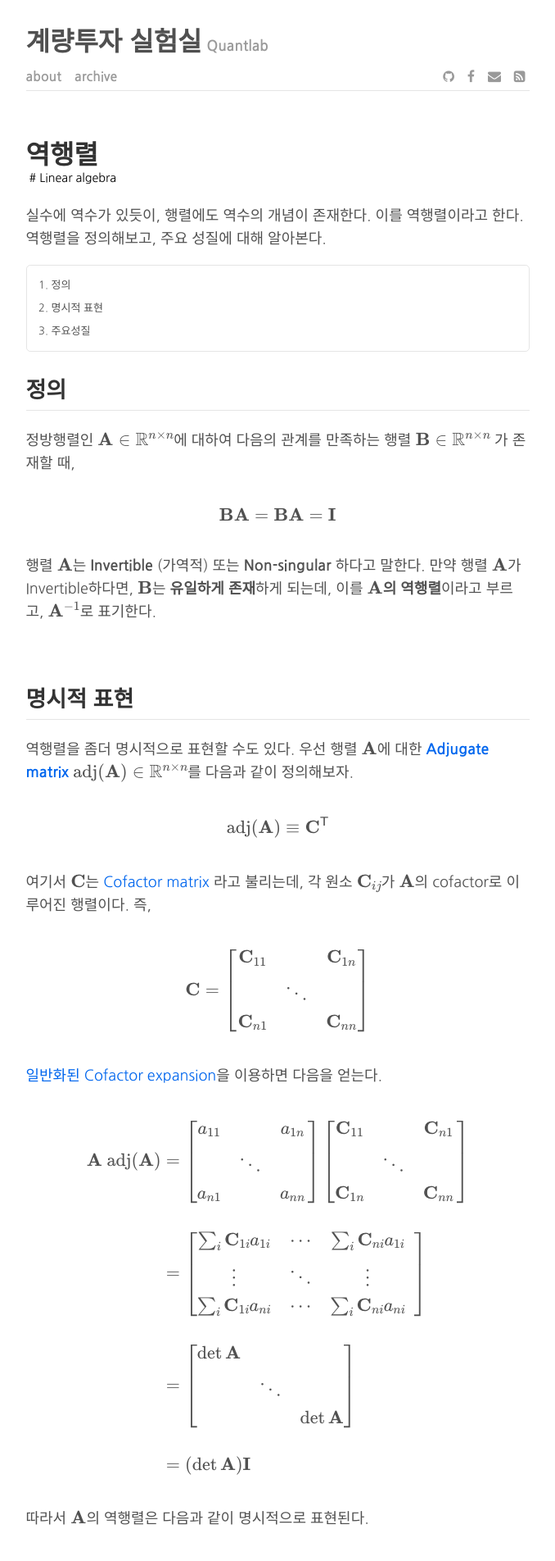
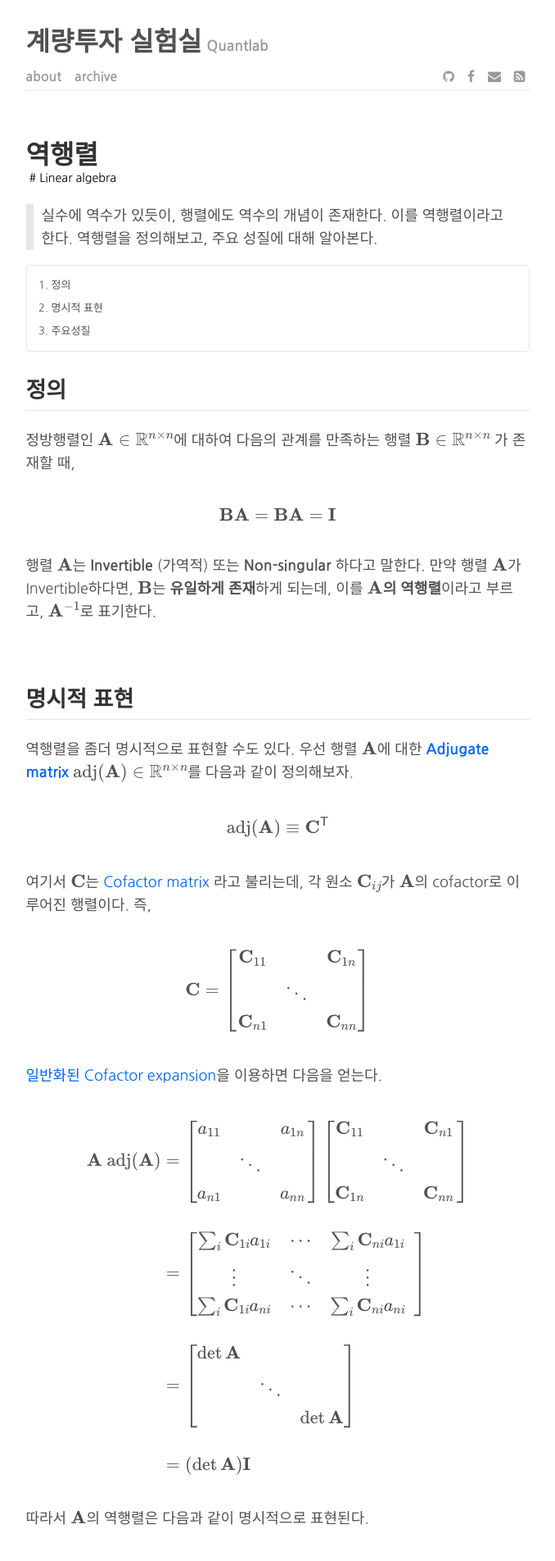
Before and after one commit to gem763/gem763.github.io, a Jekyll site: the page built from _posts/2018-02-12-역행렬.md, in a window 1280 px wide. Shown: the top 1904 px of the page at 82% size, without its empty margins (301-979 px from the left). Built offline with Jekyll 4.4.1, drawn with Linux system fonts in a browser that asks for light colours; formulas are drawn with MathJax 3; comment, search, counter and statistics services are not loaded.

Commit message:
Uploaded by https://stackedit.io/

```diff
--- a/_posts/2018-02-12-역행렬.md
+++ b/_posts/2018-02-12-역행렬.md
@@ -7,7 +7,7 @@
 
 ---
 
-실수에 역수가 있듯이, 행렬에도 역수의 개념이 존재한다. 이를 역행렬이라고 한다. 역행렬을 정의해보고, 주요 성질에 대해 알아본다.
+>실수에 역수가 있듯이, 행렬에도 역수의 개념이 존재한다. 이를 역행렬이라고 한다. 역행렬을 정의해보고, 주요 성질에 대해 알아본다.
 <!--more-->
 
 * TOC
```
